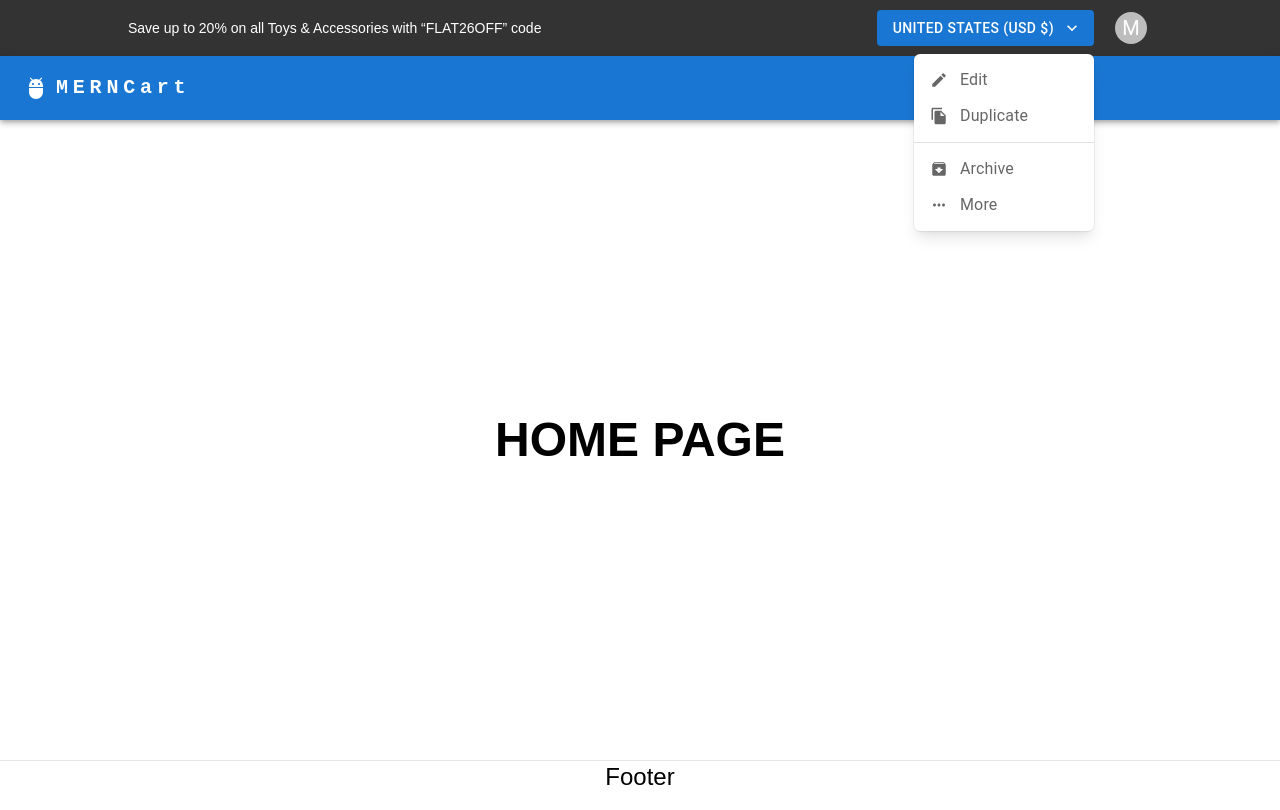
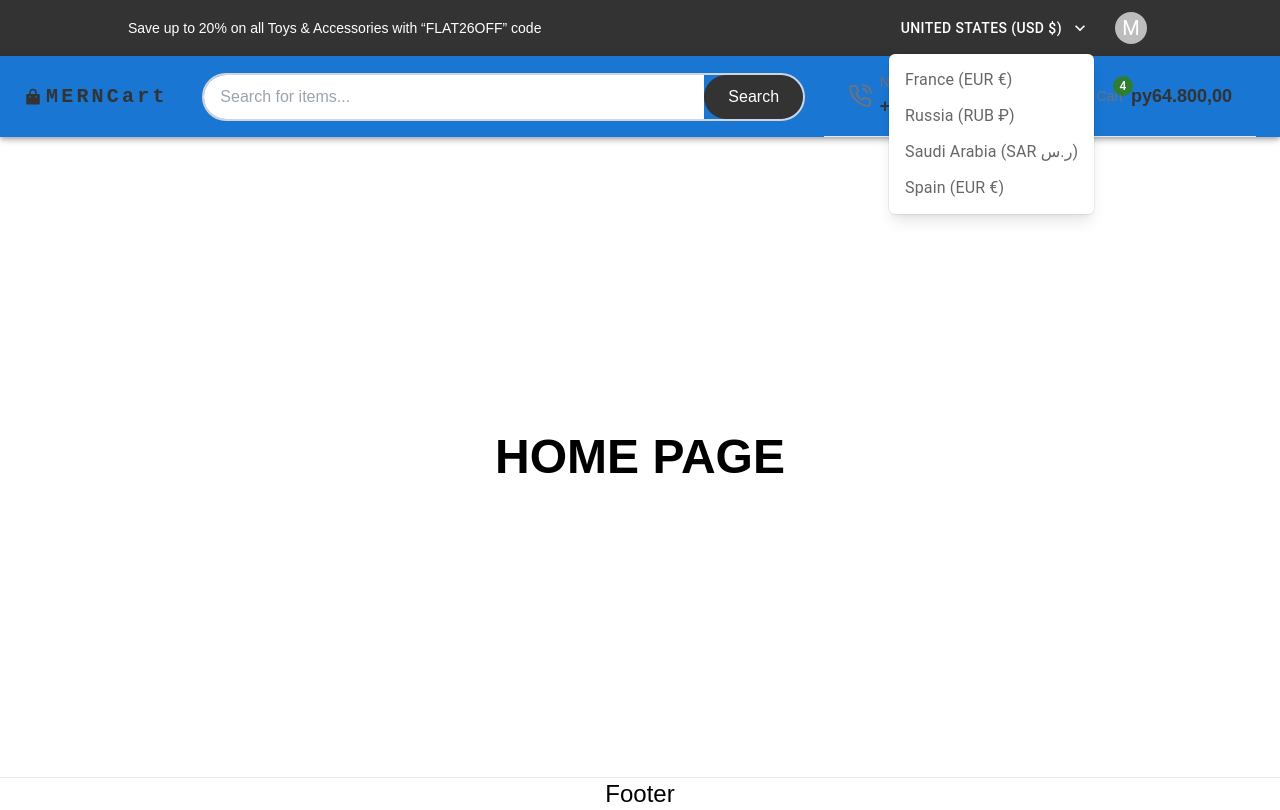
Before and after one commit to prakash-dev-code/shopify_mern_stack, a Next.js app in the folder frontend/: page / in a window 1280 px wide. Both pictures are taken after a click on the button "UNITED STATES (USD $)". Built offline with nearby package versions, Linux system fonts and the light colour scheme.

Commit message:
web navbar added

```diff
--- a/frontend/package.json
+++ b/frontend/package.json
@@ -15,7 +15,8 @@
     "@mui/material": "^6.1.3",
     "next": "14.2.13",
     "react": "^18",
-    "react-dom": "^18"
+    "react-dom": "^18",
+    "react-icons": "^5.3.0"
   },
   "devDependencies": {
     "@types/node": "^20",
--- a/frontend/src/components/navbar/navbar.tsx
+++ b/frontend/src/components/navbar/navbar.tsx
@@ -10,15 +10,14 @@ import Button from "@mui/material/Button";
 import Tooltip from "@mui/material/Tooltip";
 import MenuItem from "@mui/material/MenuItem";
 import AdbIcon from "@mui/icons-material/Adb";
-import { Divider, ListItemIcon, styled } from "@mui/material";
+import { RiShoppingBagFill, RiShoppingCartFill } from "react-icons/ri";
+import { Badge, Divider, ListItemIcon, styled } from "@mui/material";
 import { Logout, PersonAdd, Settings } from "@mui/icons-material";
 // import styled from "@mui/material/styles/styled";
 import Menu, { MenuProps } from "@mui/material/Menu";
-import EditIcon from "@mui/icons-material/Edit";
-import ArchiveIcon from "@mui/icons-material/Archive";
-import FileCopyIcon from "@mui/icons-material/FileCopy";
-import MoreHorizIcon from "@mui/icons-material/MoreHoriz";
+
 import KeyboardArrowDownIcon from "@mui/icons-material/KeyboardArrowDown";
+import { FiPhoneCall } from "react-icons/fi";
 
 // Styled Menu Component
 const StyledMenu = styled((props: MenuProps) => (
@@ -92,7 +91,8 @@ const Navbar = () => {
             aria-controls={anchorElOptions ? "demo-customized-menu" : undefined}
             aria-haspopup="true"
             aria-expanded={anchorElOptions ? "true" : undefined}
-            variant="contained"
+            // variant="contained"
+            color="inherit"
             disableElevation
             onClick={handleOpenOptionsMenu}
             endIcon={<KeyboardArrowDownIcon />}>
@@ -107,21 +107,16 @@ const Navbar = () => {
             open={Boolean(anchorElOptions)}
             onClose={handleCloseOptionsMenu}>
             <MenuItem onClick={handleCloseOptionsMenu} disableRipple>
-              <EditIcon />
-              Edit
+              France (EUR €)
             </MenuItem>
             <MenuItem onClick={handleCloseOptionsMenu} disableRipple>
-              <FileCopyIcon />
-              Duplicate
-            </MenuItem>
-            <Divider sx={{ my: 0.5 }} />
-            <MenuItem onClick={handleCloseOptionsMenu} disableRipple>
-              <ArchiveIcon />
-              Archive
+              Russia (RUB ₽)
             </MenuItem>
             <MenuItem onClick={handleCloseOptionsMenu} disableRipple>
-              <MoreHorizIcon />
-              More
+              Saudi Arabia (SAR ر.س)
+            </MenuItem>
+            <MenuItem onClick={handleCloseOptionsMenu} disableRipple>
+              Spain (EUR €)
             </MenuItem>
           </StyledMenu>
 
@@ -204,10 +199,13 @@ const Navbar = () => {
       </div>
 
       {/* Navbar */}
-      <AppBar position="static">
+      <AppBar position="sticky" className="bg-white">
         <Container maxWidth="xl">
-          <Toolbar disableGutters className="min-h-[57px]">
-            <AdbIcon sx={{ display: { xs: "none", md: "flex" }, mr: 1 }} />
+          <Toolbar
+            disableGutters
+            className="min-h-[90px] flex flex-row justify-between items-center text-black ">
+            <div className="flex flex-row justify-center items-center">
+              <RiShoppingBagFill className="text-black text-lg mr-1 inline" />
               <Typography
                 variant="h6"
                 noWrap
@@ -218,12 +216,61 @@ const Navbar = () => {
                   display: { xs: "none", md: "flex" },
                   fontFamily: "monospace",
                   fontWeight: 600,
-                letterSpacing: ".3rem",
+                  letterSpacing: ".2rem",
                   color: "inherit",
                   textDecoration: "none",
+                  fontSize: 20,
                 }}>
                 MERNCart
               </Typography>
+            </div>
+            <div>
+              <div className="  flex items-center justify-center">
+                <div className="flex border-2 border-gray-300   rounded-full overflow-hidden">
+                  <input
+                    type="text"
+                    placeholder="Search for items..."
+                    className="px-4 py-[10px] w-[500px] text-base  outline-none text-gray-700"
+                  />
+                  <button className="bg-black text-white px-6 py-2 rounded-full">
+                    Search
+                  </button>
+                </div>
+              </div>
+            </div>
+            <div>
+              <div className="flex items-center space-x-6 py-4 px-6 border-b border-gray-200">
+                {/* Help Section */}
+                <div className="flex items-center space-x-2">
+                  <FiPhoneCall className="text-gray-500" size={24} />
+                  <div>
+                    <p className="text-sm text-gray-500">Need Help?</p>
+                    <p className="text-lg font-semibold text-blue-700">
+                      +01 123 456 789
+                    </p>
+                  </div>
+                </div>
+
+                {/* Divider */}
+                <Divider orientation="vertical" flexItem />
+
+                {/* Cart Section */}
+                <div className="flex items-center space-x-2">
+                  <RiShoppingCartFill className="text-gray-500" size={24} />
+                  <Badge
+                    badgeContent={4} // Cart item count
+                    color="success"
+                    className="text-sm text-white bg-green-500">
+                    <p className="text-sm text-gray-500">Cart</p>
+                  </Badge>
+                  <p className="text-lg font-semibold text-blue-700">
+                    py64.800,00
+                  </p>
+                </div>
+              </div>
+            </div>
+
+            {/* mobile responsive menu is started from here  */}
 
             <AdbIcon sx={{ display: { xs: "flex", md: "none" }, mr: 1 }} />
             <Typography
```
Also changed, not shown: 1 other file (tests, documents, lock files or other folders). Lines whose indentation alone changed are shown as unchanged.
